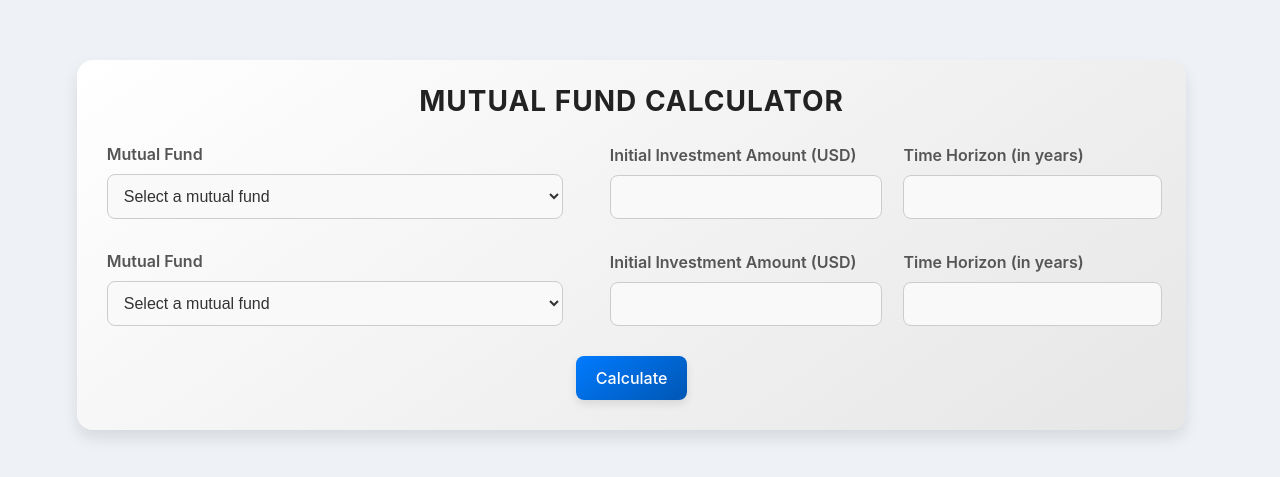
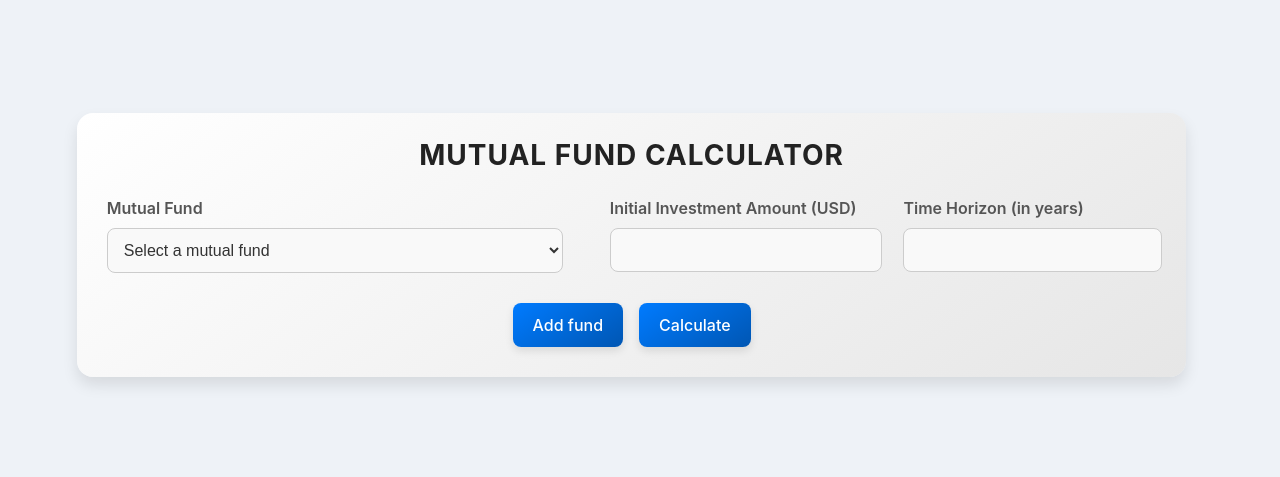
Before and after one commit to ajohnofficial001/MFI_Predictor, a React (Vite) app in the folder react-frontend/: page / in a window 1280 px wide. Shown: the part 155-632 px from the top of the page. Built offline with nearby package versions, Linux system fonts and the light colour scheme.

Commit message:
feat: fetch multiple funds

```diff
--- a/react-frontend/src/App.jsx
+++ b/react-frontend/src/App.jsx
@@ -12,7 +12,7 @@ const defaultFundFormVals = {
 };
 
 function App() {
-  const [fundFormVals, setFundFormVals] = useState([defaultFundFormVals, defaultFundFormVals]);
+  const [fundFormVals, setFundFormVals] = useState([defaultFundFormVals]);
   const [results, setResults] = useState(null);
   console.log(results);
 
@@ -57,9 +57,14 @@ function App() {
   return (
     <div className="App">
       <h1>Mutual Fund Calculator</h1>
-      <MutualFundSelector fundFormVals={fundFormVals} setFundFormVals={setFundFormVals} index={0} />
-      <MutualFundSelector fundFormVals={fundFormVals} setFundFormVals={setFundFormVals} index={1} />
-      <button onClick={() => handleCalculate()}>Calculate</button>
+      {fundFormVals.map((form, index) => (
+        <MutualFundSelector key={index} fundFormVals={fundFormVals} setFundFormVals={setFundFormVals} index={index} />
+      ))}
+      <div style={{display: "flex", gap: "1rem", justifyContent: "center"}}>
+        <button onClick={() => setFundFormVals([...fundFormVals, defaultFundFormVals])}>Add fund</button>
+        <button onClick={() => handleCalculate()}>Calculate</button>
+      </div>
+
       {results && results.length > 0 && (
         <div className="results">
           <h2>Result Summary</h2>
```
